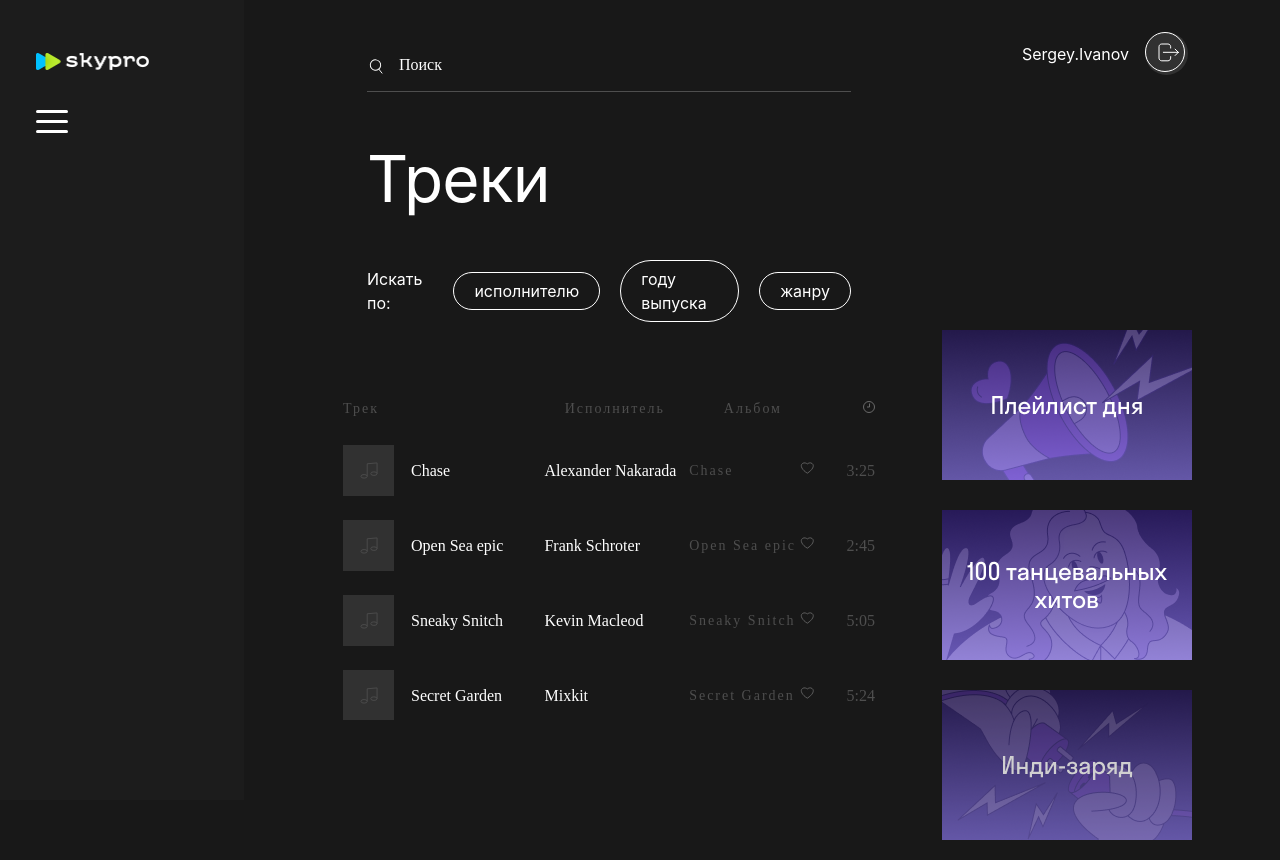
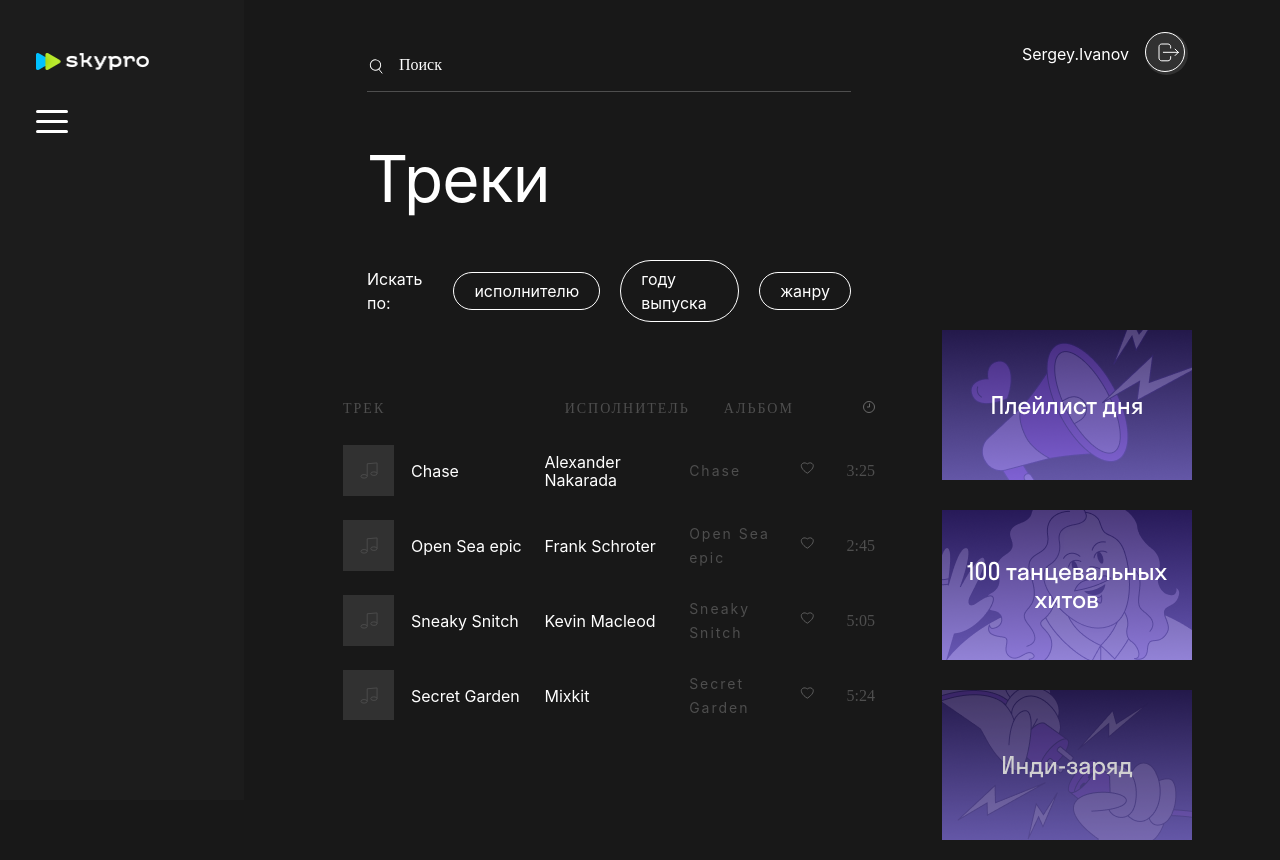
Before and after one commit to 92Ezio48/Skypro-Music_, a Next.js app: page / in a window 1280 px wide. Built offline with nearby package versions, Linux system fonts and the light colour scheme.

Commit message:
HW-3 v1.2

```diff
--- a/src/components/CenterContent/CenterContent.tsx
+++ b/src/components/CenterContent/CenterContent.tsx
@@ -6,13 +6,13 @@ export default function CenterContent() {
     <div className={styles.centerblock__content}>
       <div className={styles.content__title}>
         <div className={`${styles.playlistTitle__col} ${styles.col01}`}>
-          Трек
+          ТРЕК
         </div>
         <div className={`${styles.playlistTitle__col} ${styles.col02}`}>
-          Исполнитель
+          ИСПОЛНИТЕЛЬ
         </div>
         <div className={`${styles.playlistTitle__col} ${styles.col03}`}>
-          Альбом
+          АЛЬБОМ
         </div>
         <div className={`${styles.playlistTitle__col} ${styles.col04}`}>
           <svg className={styles.playlistTitle__svg}>
--- a/src/components/PlaylistItem/PlaylistItem.module.scss
+++ b/src/components/PlaylistItem/PlaylistItem.module.scss
@@ -68,7 +68,7 @@
   color: #ffffff;
   text-decoration: none;
   color: rgba(255, 255, 255, 1);
-  font-family: StratosSkyeng;
+
   font-size: 16px;
   font-weight: 400;
   line-height: 18px;
@@ -103,7 +103,7 @@
   text-align: left;
   text-decoration: none;
   color: rgba(255, 255, 255, 1);
-  font-family: StratosSkyeng;
+
   font-size: 16px;
   font-weight: 400;
   line-height: 18px;
@@ -117,7 +117,7 @@
 
 .track__albumLink {
   color: rgba(78, 78, 78, 1);
-  font-family: StratosSkyeng;
+
   font-size: 14px;
   font-weight: 400;
   line-height: 24px;
```
